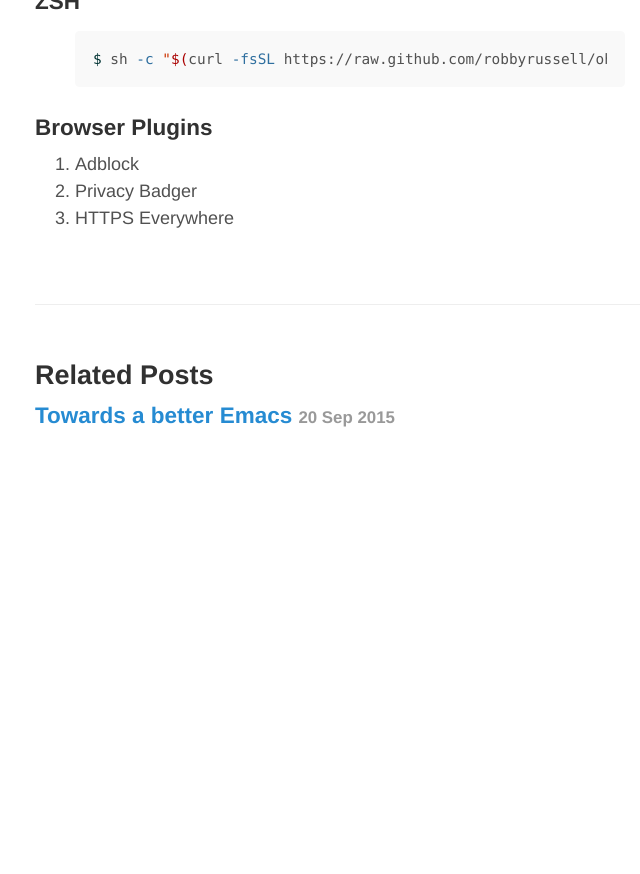
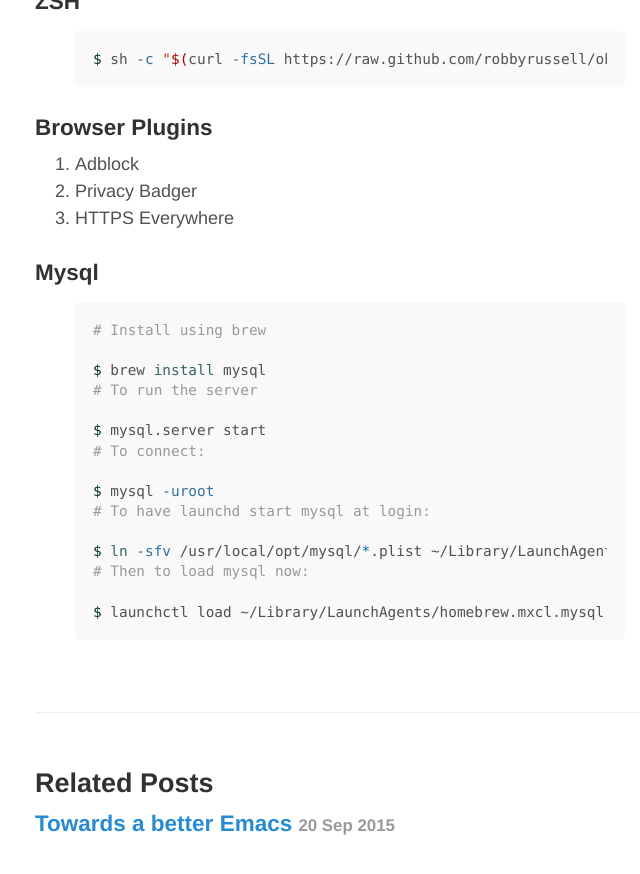
Before and after one commit to kgthegreat/kgthegreat.github.io, a Jekyll site: the page built from _posts/2015-09-19-dev-setup-osx.md, in a window 1280 px wide and 900 px high, scrolled down 2000 px. Shown: the top 874 px of the window, without its empty margins (290-930 px from the left). Built offline with Jekyll 4.4.1, drawn with Linux system fonts in a browser that asks for light colours; before the commit the page ends 2520 px from its top, so only the background shows below that.

Commit message:
Updated post

```diff
--- a/_posts/2015-09-19-dev-setup-osx.md
+++ b/_posts/2015-09-19-dev-setup-osx.md
@@ -91,3 +91,18 @@ $ sh -c "$(curl -fsSL https://raw.github.com/robbyrussell/oh-my-zsh/master/tools
 1. Adblock
 2. Privacy Badger
 3. HTTPS Everywhere
+
+### Mysql
+
+{% highlight bash %}
+# Install using brew
+$ brew install mysql
+# To run the server
+$ mysql.server start
+# To connect:
+$ mysql -uroot
+# To have launchd start mysql at login:
+$ ln -sfv /usr/local/opt/mysql/*.plist ~/Library/LaunchAgents
+# Then to load mysql now:
+$ launchctl load ~/Library/LaunchAgents/homebrew.mxcl.mysql.plist
+{% endhighlight %}
```
